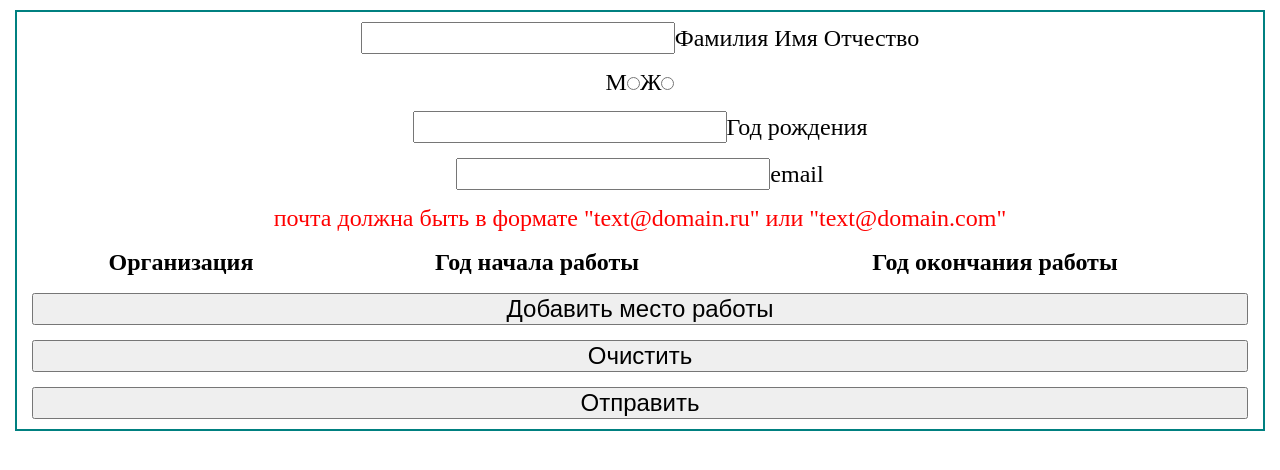
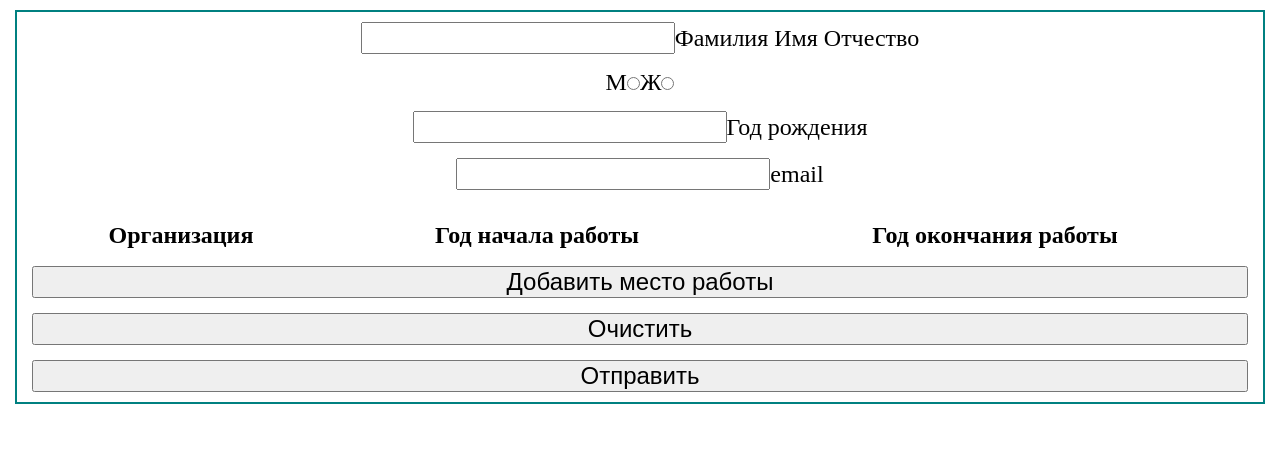
Before and after one commit to beggarmate/testTwo, a React (Create React App) app: page / in a window 1280 px wide. Shown: the top 470 px of the page. Built offline with nearby package versions, Linux system fonts and the light colour scheme.

Commit message:
validate email fix

```diff
--- a/src/Components/EmailInput/EmailInput.jsx
+++ b/src/Components/EmailInput/EmailInput.jsx
@@ -5,7 +5,7 @@ const EmailInput = ({ setUser, user }) => {
     const validMessage =
         user.email.trim() === "" && notValid
             ? "Обязательно к заполнению"
-            : !/\w{1,}@\w{1,}/.test(user.email)
+            : !/\w{1,}@\w{1,}/.test(user.email) && notValid
             ? 'почта должна быть в формате "text@domain.ru" или "text@domain.com"'
             : "";
 
```
